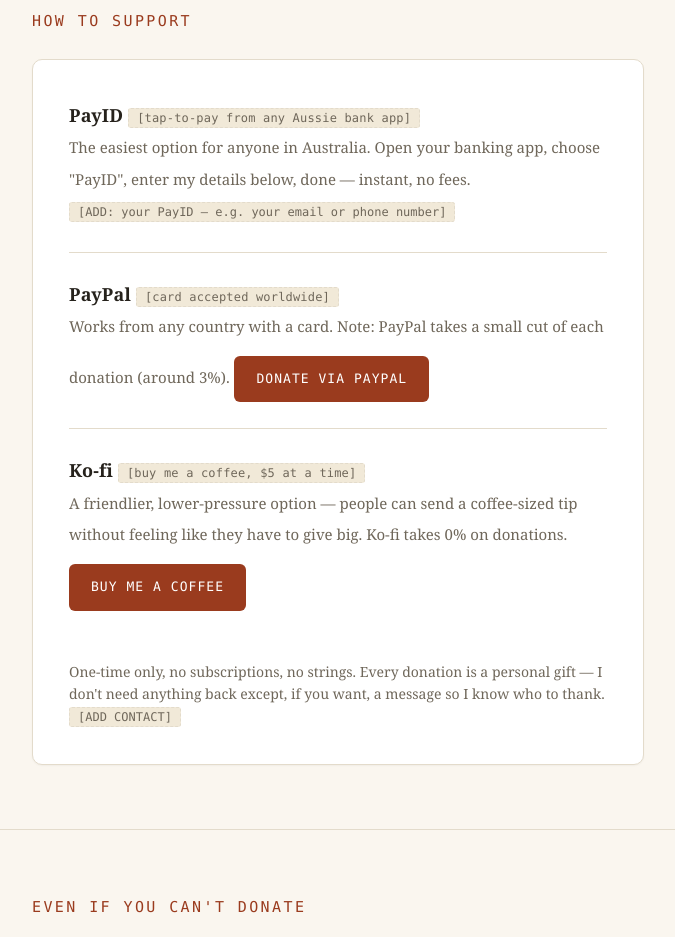
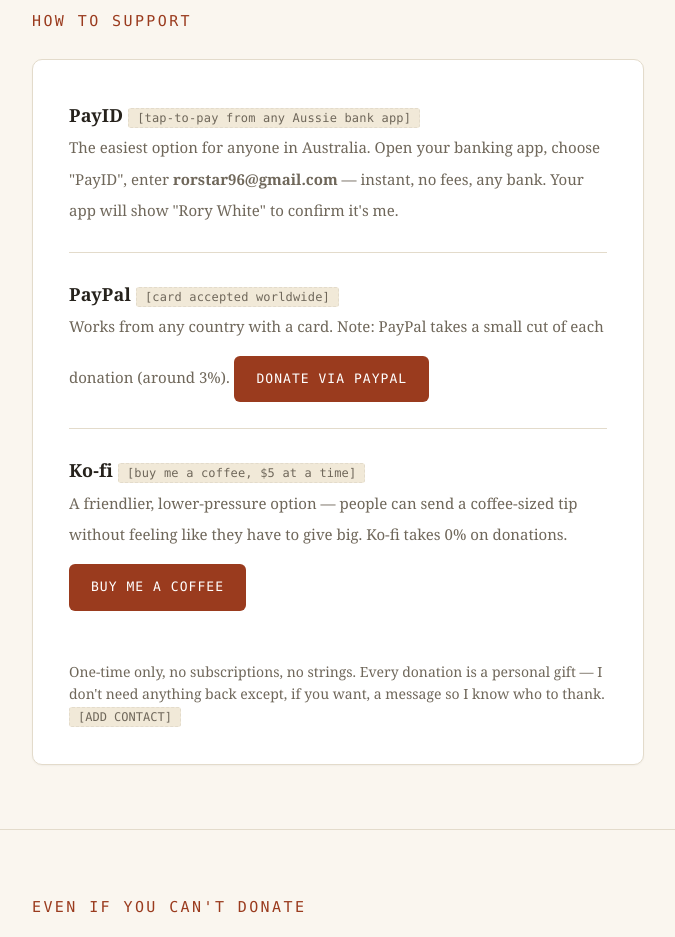
Before and after one commit to rorstar96-wq/support-rory, a plain HTML site: page index.html in a window 1280 px wide. Shown: the part 2320-3257 px from the top of the page, without its empty margins (302-977 px from the left). Drawn offline with Linux system fonts and the light colour scheme.

Commit message:
Add PayID to donate section

```diff
--- a/index.html
+++ b/index.html
@@ -311,7 +311,7 @@
     <div class="donate-card">
       <div class="method">
         <span class="m-title">PayID <em class="draft" style="font-weight:400">[tap-to-pay from any Aussie bank app]</em></span>
-        <span class="m-desc">The easiest option for anyone in Australia. Open your banking app, choose "PayID", enter my details below, done — instant, no fees. <em class="draft">[ADD: your PayID — e.g. your email or phone number]</em></span>
+        <span class="m-desc">The easiest option for anyone in Australia. Open your banking app, choose "PayID", enter <strong>rorstar96@gmail.com</strong> — instant, no fees, any bank. Your app will show "Rory White" to confirm it's me.</span>
       </div>
       <div class="method">
         <span class="m-title">PayPal <em class="draft" style="font-weight:400">[card accepted worldwide]</em></span>
```
